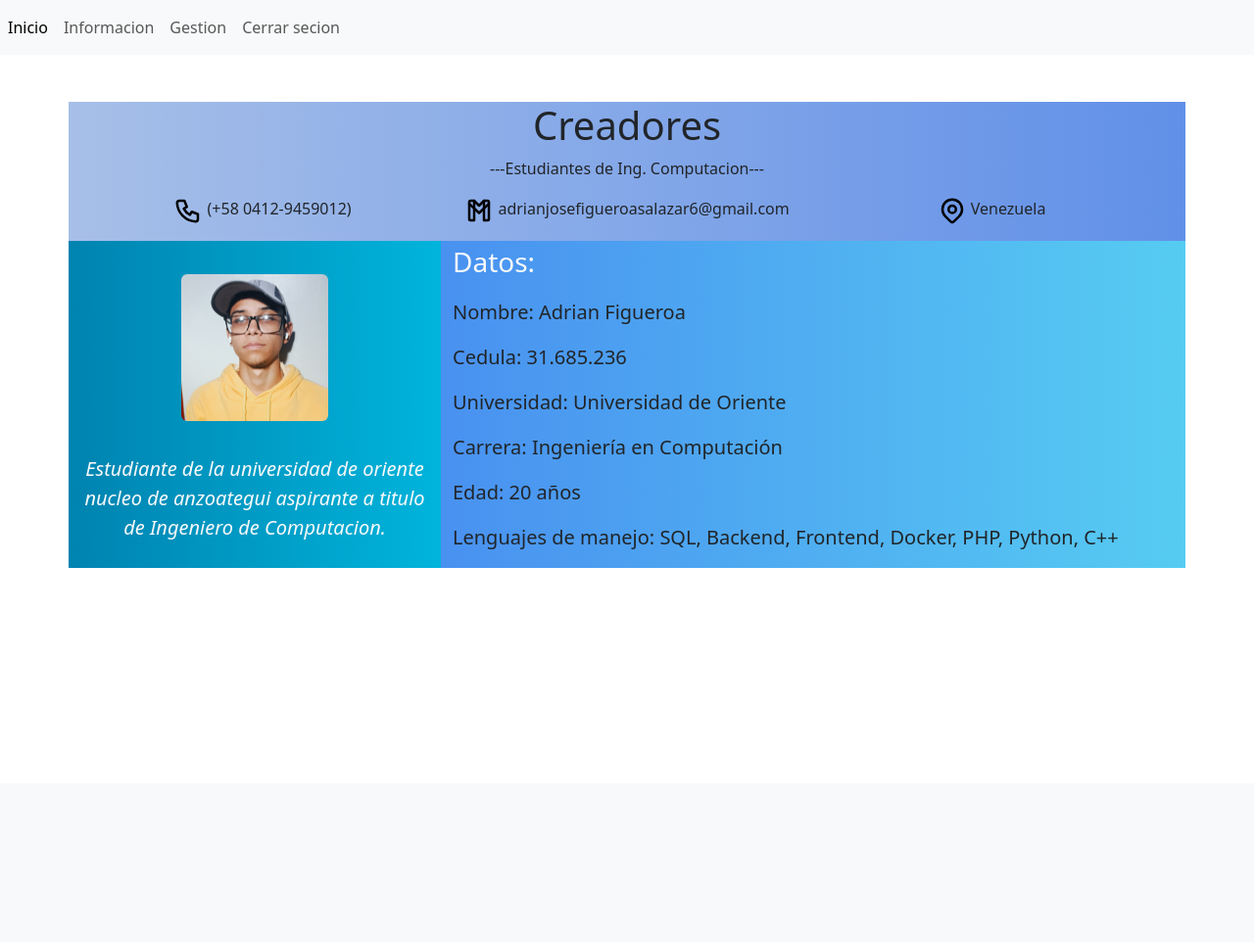
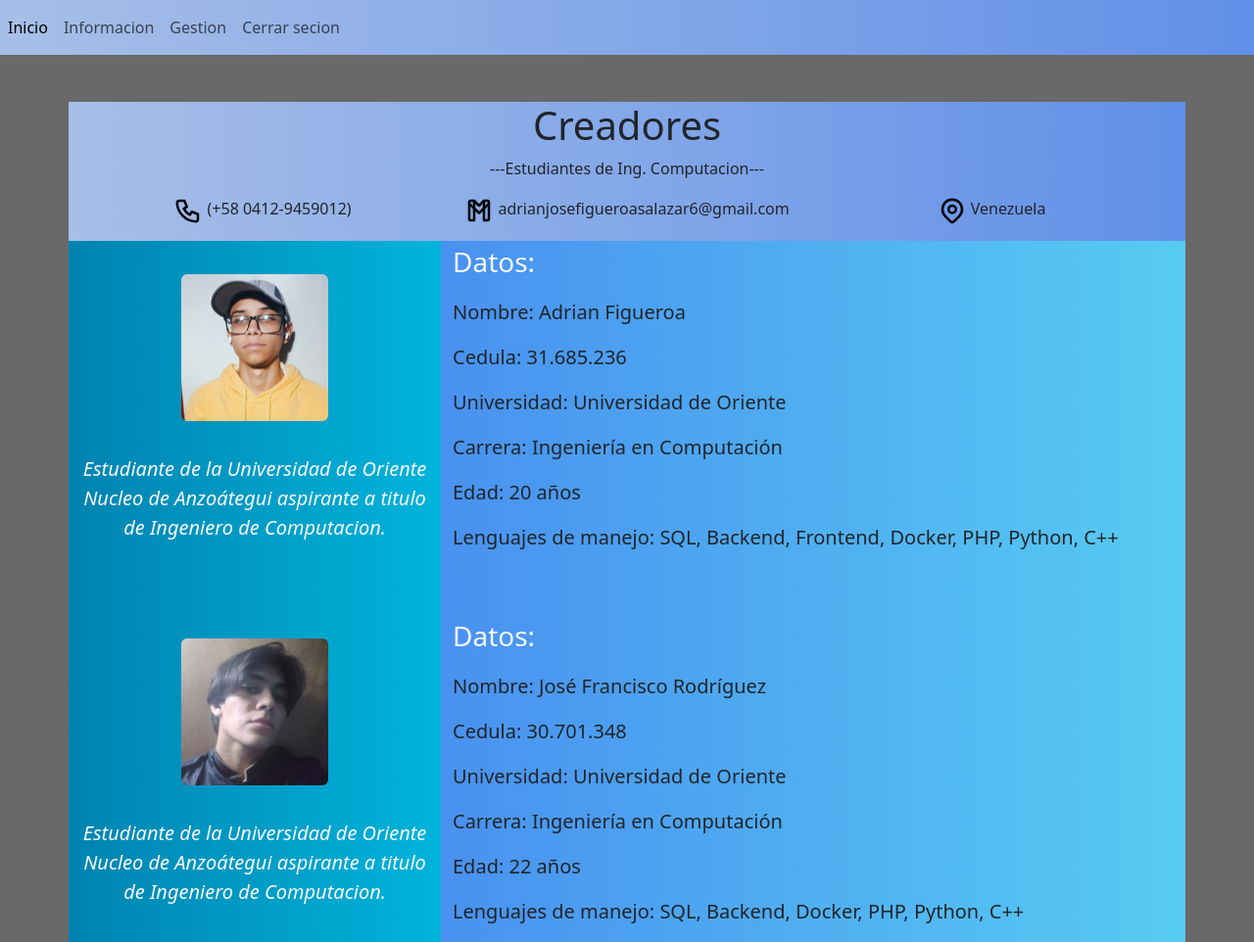
Before and after one commit to AdrianJose210705/Proyecto_Xampp, a PHP site: page /secciones/vista_informacion.php in a window 1280 px wide. Shown: the whole page at 98% size. Before the commit the page ends 580 px from the top, so only its background shows below. Run offline with PHP 8.4, Linux system fonts and the light colour scheme; data comes from the database, SQL or seed files in the repository.

Commit message:
Se agrego

```diff
--- a/secciones/index.php
+++ b/secciones/index.php
@@ -1,4 +1,10 @@
 <?php include('../template/cabecera.php')?>
+
+<style>
+    body{
+        background-color:dimgray;
+    }
+</style>
 
 <?php
 if (isset($_POST['ejecutar_python'])) {
--- a/secciones/informacion.php
+++ b/secciones/informacion.php
@@ -8,4 +8,8 @@ $consulta = $conexionBD->prepare("SELECT * FROM perfil_2");
 $consulta->execute();
 $listaNombre2=$consulta->fetchAll(PDO::FETCH_ASSOC);
 
+$consulta = $conexionBD->prepare("SELECT * FROM perfil");
+$consulta->execute();
+$listaNombre1=$consulta->fetchAll(PDO::FETCH_ASSOC);
+
 ?>
--- a/secciones/vista_informacion.php
+++ b/secciones/vista_informacion.php
@@ -1,7 +1,12 @@
 <?php include('../template/cabecera.php')?>
 <?php include('../secciones/informacion.php')?>
 
-<?php foreach($listaNombre2 as $nombre){?>
+<style>
+    body{
+        background-color: dimgray;
+    }
+</style>
+
 <div class="container">
     <div class="row">
         <div class="col-12 color_principal text-center">
@@ -71,19 +76,37 @@
             <br>
             <img  style="border-radius: 20%;" src="../fotoperfil/Foto.jpg" alt="Imagen de perfil" class="rounded mx-auto d-block">
             <br>
-            <p class="text-center fst-italic text-light fs-5">Estudiante de la universidad de oriente nucleo de anzoategui aspirante a titulo de Ingeniero de Computacion.</p>
+            <p class="text-center fst-italic text-light fs-5">Estudiante de la Universidad de Oriente Nucleo de Anzoátegui aspirante a titulo de Ingeniero de Computacion.</p>
+            <br>
+            <br>
+            <br>
+            <img  style="border-radius: 20%;" src="../fotoperfil/pfpJF.jpg" alt="Imagen de perfil" class="rounded mx-auto d-block">
+            <br>
+            <p class="text-center fst-italic text-light fs-5">Estudiante de la Universidad de Oriente Nucleo de Anzoátegui aspirante a titulo de Ingeniero de Computacion.</p>
         </div>
         <div class="col-8 color_derecho">
             <p class="fs-3 text-light">Datos:</p>
-            <p class="fs-5">Nombre: <?php echo $nombre['nombre_alumno']?></p>
-            <p class="fs-5">Cedula: <?php echo $nombre['cedula']?></p>
-            <p class="fs-5">Universidad: <?php echo $nombre['universidad']?></p>
-            <p class="fs-5">Carrera: <?php echo $nombre['carrera']?></p>
-            <p class="fs-5">Edad: <?php echo $nombre['bio']?></p>
-            <p class="fs-5">Lenguajes de manejo: <?php echo $nombre['habilidades']?></p>
+            <?php foreach($listaNombre2 as $nombre2){?>
+            <p class="fs-5">Nombre: <?php echo $nombre2['nombre_alumno']?></p>
+            <p class="fs-5">Cedula: <?php echo $nombre2['cedula']?></p>
+            <p class="fs-5">Universidad: <?php echo $nombre2['universidad']?></p>
+            <p class="fs-5">Carrera: <?php echo $nombre2['carrera']?></p>
+            <p class="fs-5">Edad: <?php echo $nombre2['bio']?></p>
+            <p class="fs-5">Lenguajes de manejo: <?php echo $nombre2['habilidades']?></p>
+            <?php } ?>
+            <br>
+            <br>
+            <p class="fs-3 text-light">Datos:</p>
+            <?php foreach($listaNombre1 as $nombre1){?>
+            <p class="fs-5">Nombre: <?php echo $nombre1['nombre_alumno']?></p>
+            <p class="fs-5">Cedula: <?php echo $nombre1['cedula']?></p>
+            <p class="fs-5">Universidad: <?php echo $nombre1['universidad']?></p>
+            <p class="fs-5">Carrera: <?php echo $nombre1['carrera']?></p>
+            <p class="fs-5">Edad: <?php echo $nombre1['bio']?></p>
+            <p class="fs-5">Lenguajes de manejo: <?php echo $nombre1['habilidades']?></p>
+            <?php } ?>
         </div>
     </div>
 </div>
-<?php } ?>
 
 <?php include('../template/pie.php')?>
--- a/template/cabecera.php
+++ b/template/cabecera.php
@@ -21,7 +21,7 @@
     </head>
     <body>
         <!-- Menu para navegar -->
-        <nav class="navbar navbar-expand navbar-light bg-light">
+        <nav class="navbar navbar-expand navbar-light bg-light color_principal">
             <div class="nav navbar-nav">
                 <a class="nav-item nav-link active" href="index.php">Inicio</a>
                 <a class="nav-item nav-link" href="vista_informacion.php">Informacion</a>
```
Also changed, not shown: index.php (+8 -1 lines), secciones/vista_gestion.php (+8 -2 lines).
